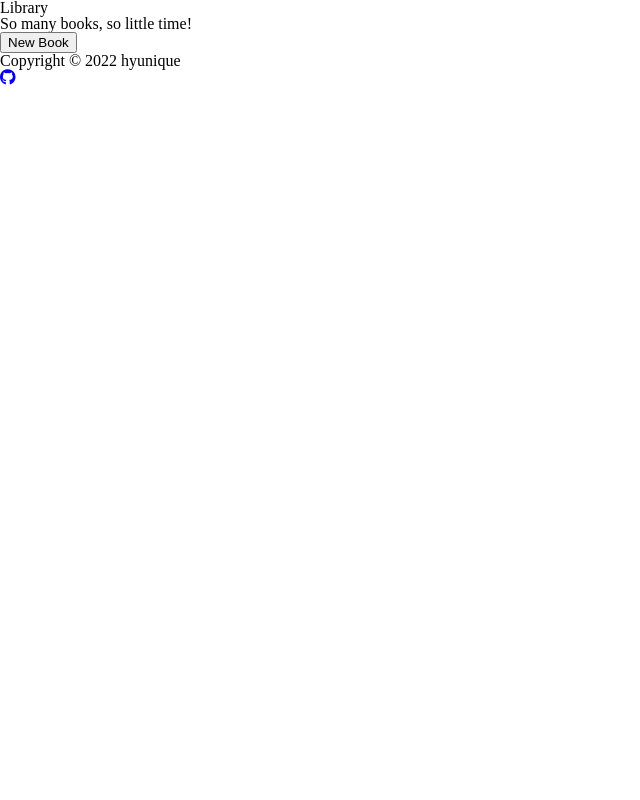
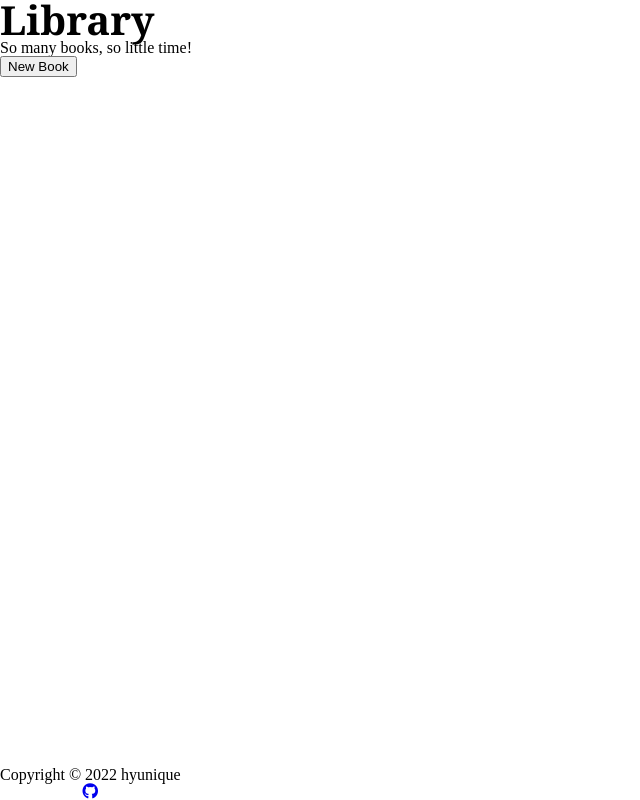
Before and after one commit to hyunique/bookiit, a plain HTML site: page index.html in a window 1280 px wide. Shown: the whole page, without its empty margins (0-640 px from the left). Drawn offline with Linux system fonts and the light colour scheme.

Commit message:
added dummy style for modal pop-up

```diff
--- a/style.css
+++ b/style.css
@@ -130,7 +130,11 @@ table {
     border-spacing: 0;
 }
 
-
+h1 {
+    font-family: Georgia, 'Times New Roman', Times, serif;
+    font-size: 40px;
+    font-weight: bold;
+}
 
 
 /*Modal pop-up*/
@@ -140,8 +144,8 @@ table {
     z-index: 1;
     left: 0;
     top: 0;
-    width: 100px;
-    height: 400px;
+    width: 300px;
+    height: 600px;
     overflow: auto;
     background-color: white;
 }
@@ -160,3 +164,15 @@ table {
     font-size: 28px;
     font-weight: bold;
 }
+
+
+
+
+footer {
+    display: flex;
+    flex-direction: column;
+    align-items: center;
+    color: black;
+    position: absolute;
+    bottom: 0;
+}
```
